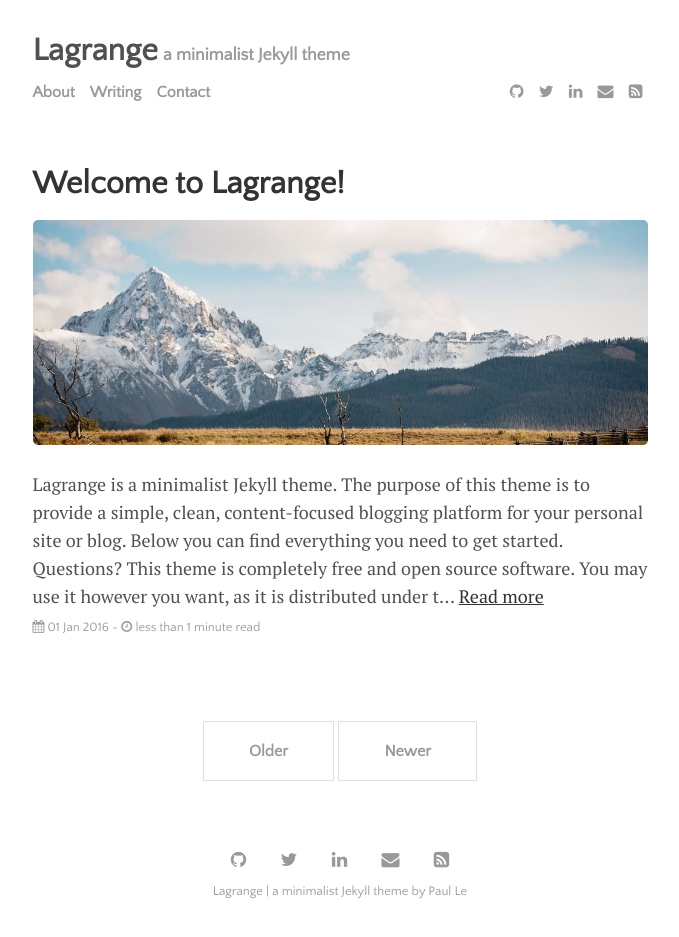
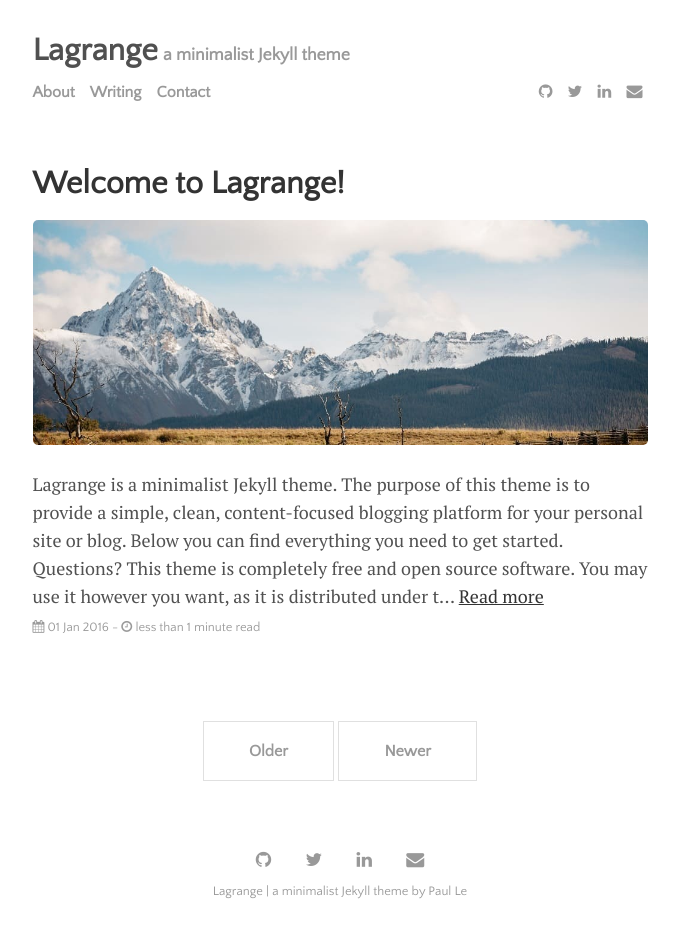
Before and after one commit to akajla09/akajla09.github.io, a Jekyll site: the page built from index.html, in a window 1280 px wide. Shown: the whole page, without its empty margins (300-979 px from the left). Built offline with Jekyll 4.4.1, drawn with Linux system fonts in a browser that asks for light colours; the list of posts is cut into pages by our own code.

Commit message:
More updates

```diff
--- a/404.html
+++ b/404.html
@@ -6,10 +6,6 @@ permalink: 404.html
 
 <div class="page">
   <h1 class="page-title">404: Page not found</h1>
-
-  <iframe width="560" height="315" src="https://www.youtube.com/embed/SIaFtAKnqBU?autoplay=1&start=3" frameborder="0" allowfullscreen></iframe>
-
   <h1>Ahhhhh!</h1>
-
   <p class="lead">Sorry, we've misplaced that URL or it's pointing to something that doesn't exist. <a href="{{ site.baseurl }}/">Head back home</a> to try finding it again, or search for it on the <a href="{{ site.baseurl }}/menu/writing.html">archives page</a>.</p>
 </div>
--- a/_data/settings.yml
+++ b/_data/settings.yml
@@ -4,7 +4,7 @@ disqus:
   disqus_shortname: 'https-lenpaul-github-io-lagrange'
 
 # If you are not using Google Analytics, please change 'google-ID' to an empty string
-google-ID: ''
+google-ID: 'UA-37632342-2'
 
 menu:
 - {name: 'About', path: 'menu', url: 'about.html'}
@@ -17,7 +17,7 @@ social:
 - {icon: 'twitter', link: 'https://twitter.com/akajla09'}
 - {icon: 'linkedin', link: 'https://www.linkedin.com/in/akajla/'}
 - {icon: 'envelope', link: 'mailto:aditya@nine-cap.com'}
-- {icon: 'rss-square', link: '/feed.xml'}
+# - {icon: 'rss-square', link: '/feed.xml'}
 # - {icon: 'rss-square', link: '/rss-feed.xml'}
 
 # Customize site text
```
Also changed, not shown: assets/img/cards.jpg (deleted), assets/img/cutting.jpg (deleted), assets/img/forest.jpg (deleted), assets/img/spools.jpg (deleted).
